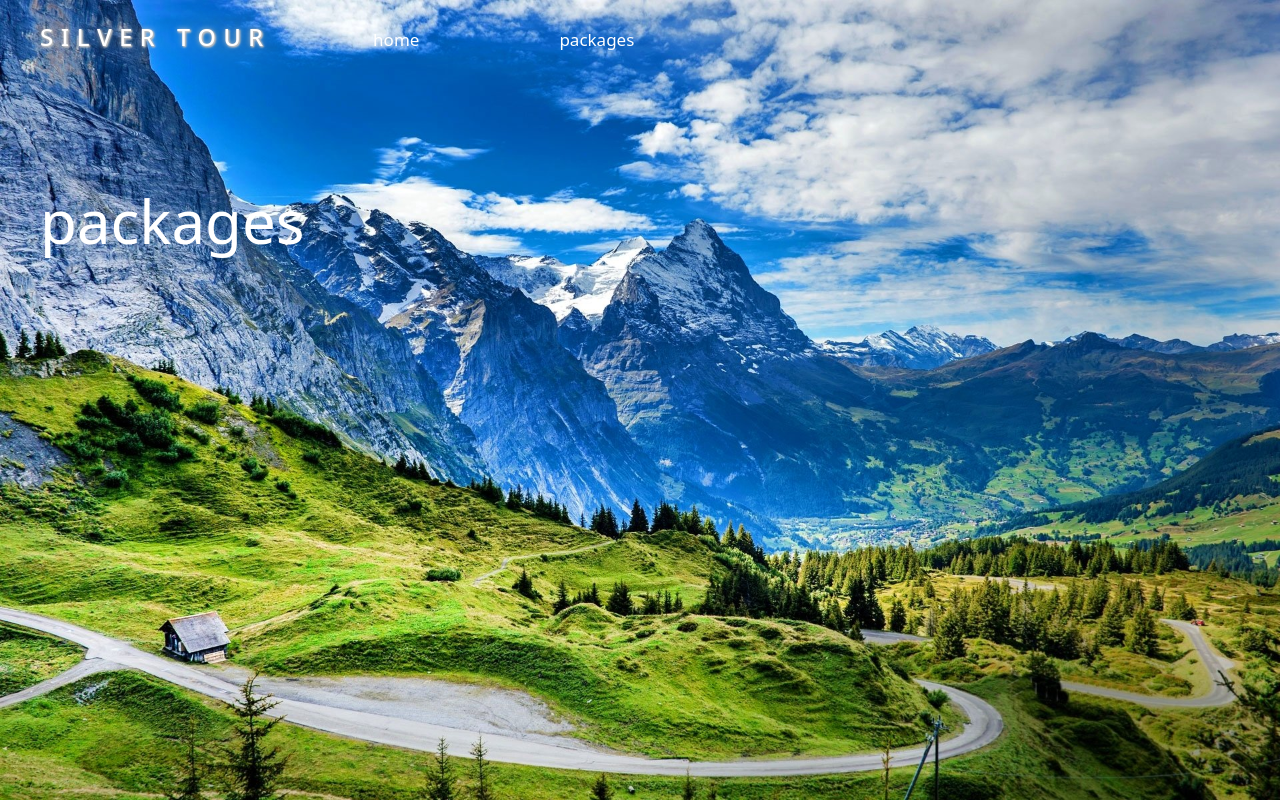
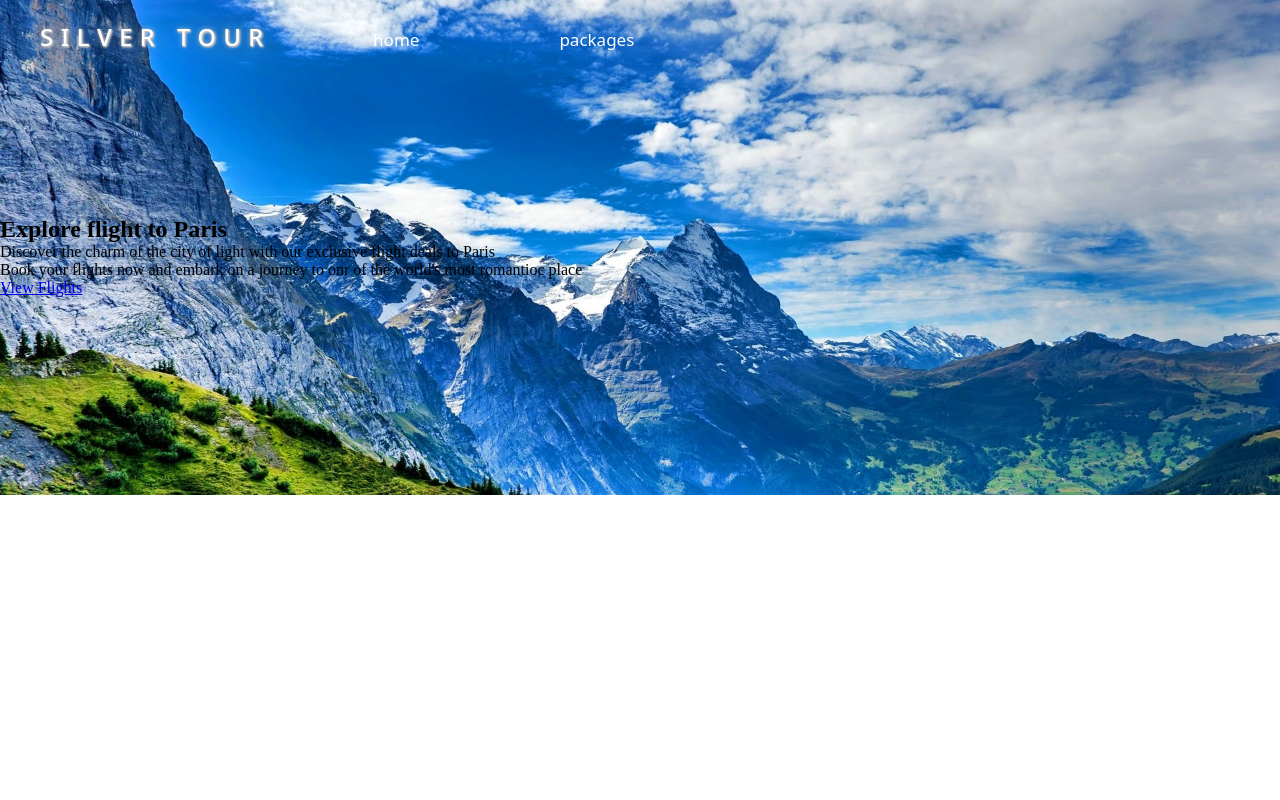
Before and after one commit to jithendhriyen/hackathon-, a plain HTML site: page about.html in a window 1280 px wide. Shown: the top 800 px of the page. Drawn offline with Linux system fonts and the light colour scheme.

Commit message:
about.html

```diff
--- a/about.html
+++ b/about.html
@@ -28,9 +28,15 @@
 
       <br><br><br>
     <div class="text78">
-      packages
-        <br><br><br><br><br><br><br>  <br><br><br><br><br><br><br>
-      </div>
+    </div>
+        <br><br><div class="textr78">
+       <section class="main-content" id="flights">
+         <h1>Explore flight to Paris</h1>
+         <p>Discover the charm of the city of light with our exclusive flight deals to Paris</p>
+         <p>Book your flights now and embark on a journey to onr of the world's most romantioc place</p>
+         <a href="#" class="explore-button">View Flights<br></div>
+        <br><br><br><br>  <br><br><br><br><br><br><br>
+
 
 
     </div>
```
